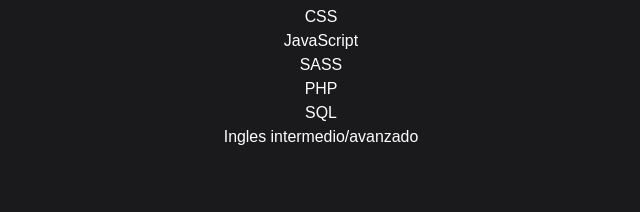
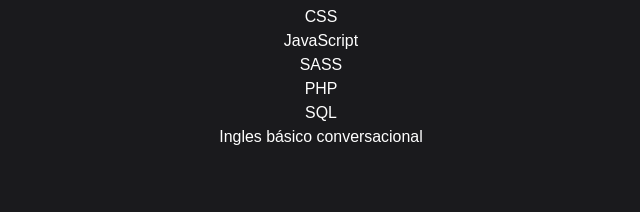
Before and after one commit to Santiag0Aguilar/Mi-portafolio, a website: page index.html in a window 1280 px wide. Shown: the part 947-1159 px from the top of the page, 339-979 px from the left. Drawn offline with nearby package versions, Linux system fonts and the light colour scheme; a web font is replaced by a local one.

Commit message:
Update index.html

```diff
--- a/index.html
+++ b/index.html
@@ -46,7 +46,7 @@
                     <li>SASS</li>
                     <li>PHP</li>
                     <li>SQL</li>
-                    <li>Ingles intermedio/avanzado</li>
+                    <li>Ingles básico conversacional </li>
                 </ul>
             </div>
         </section>
```
